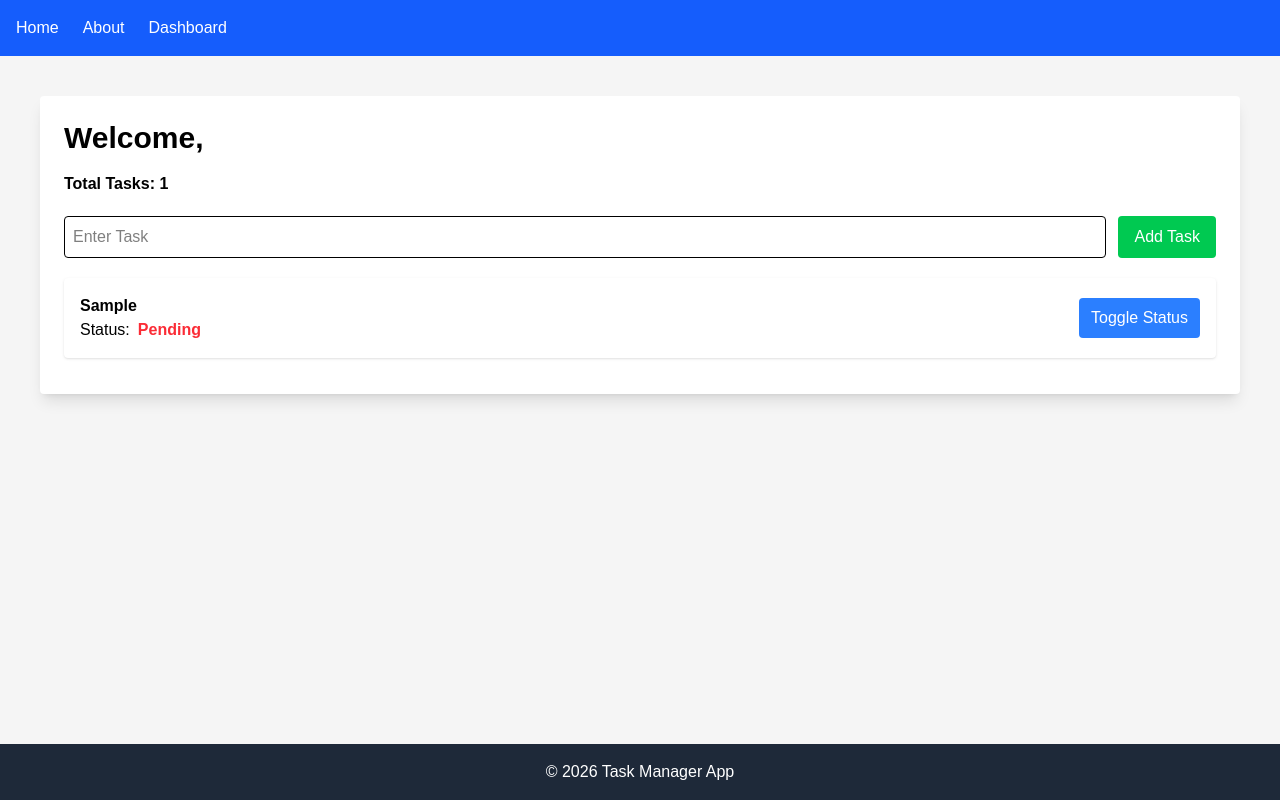
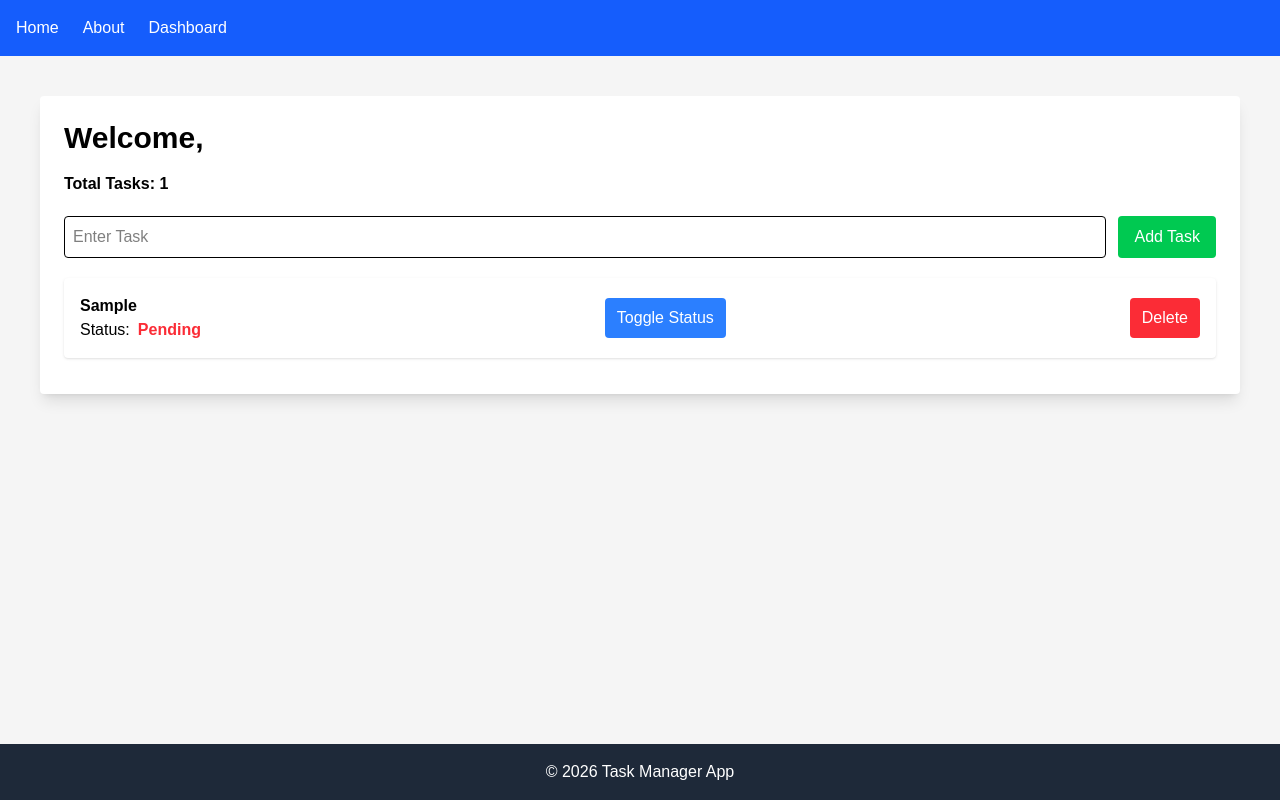
Before and after one commit to CertixCollab/task-manager-kusal, a React (Vite) app: page /home in a window 1280 px wide. Both pictures are taken after typing "Sample" into the empty fields and a click on the button "Add Task". Built offline with nearby package versions, Linux system fonts and the light colour scheme.

Commit message:
feat: add delet button

```diff
--- a/src/components/TaskItem.jsx
+++ b/src/components/TaskItem.jsx
@@ -1,38 +1,32 @@
-
-function TaskItem({
-  task,
-  toggleStatus,
-}) {
+function TaskItem({ task, toggleStatus, deleteTask }) {
   return (
     <div className="bg-white shadow p-4 rounded mb-3 flex justify-between items-center">
       <div>
-        <h3 className="font-semibold">
-          {task.title}
-        </h3>
+        <h3 className="font-semibold">{task.title}</h3>
 
         <p>
           Status:
           <span
             className={`ml-2 font-bold ${
-              task.completed
-                ? "text-green-600"
-                : "text-red-500"
+              task.completed ? "text-green-600" : "text-red-500"
             }`}
           >
-            {task.completed
-              ? "Completed"
-              : "Pending"}
+            {task.completed ? "Completed" : "Pending"}
           </span>
         </p>
       </div>
 
       <button
-        onClick={() =>
-          toggleStatus(task.id)
-        }
+        onClick={() => toggleStatus(task.id)}
         className="bg-blue-500 text-white px-3 py-2 rounded"
       >
         Toggle Status
+      </button>
+      <button
+        onClick={() => deleteTask(task.id)}
+        className="bg-red-500 text-white px-3 py-2 rounded"
+      >
+        Delete
       </button>
     </div>
   );
```
